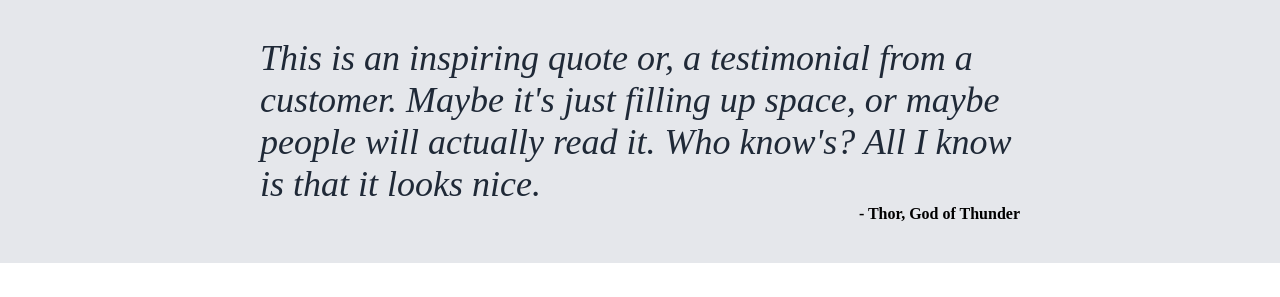
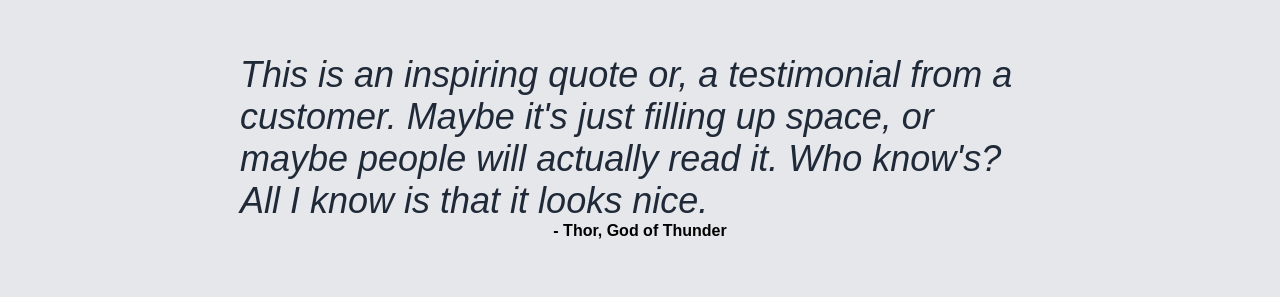
Before and after one commit to Serpej/Landing-page, a plain HTML site: page index.html in a window 1280 px wide. Shown: the part 603-900 px from the top of the page. Before the commit the page ends 866 px from the top, so only its background shows below. Drawn offline with Linux system fonts and the light colour scheme.

Commit message:
Edit the way the text appears in GRAY SECTION.
by using max-width + align-self:center on child
and flex-grow:1 + height on parent, instead of
using padding on the sides of the parent, which
makes for a more stale container while zooming.

```diff
--- a/styles.css
+++ b/styles.css
@@ -2,6 +2,10 @@
 * {
     margin:0;
     padding:0;
+}
+
+body {
+    font-family: Arial, Helvetica, sans-serif, serif;
 }
 
 /* HEADER AND TOP SECTION */
@@ -107,9 +111,10 @@ ul {
 .gray-container {
     background-color: #E5E7EB;
     display: flex;
+    height: 300px;
+    flex-grow:1;
     flex-direction:column;
-    align-items: center;
-    padding:40px 260px 40px;
+    justify-content: center;
 }
 
 .quote {
@@ -117,9 +122,12 @@ ul {
     color: #1F2937;
     font-style:italic;
     font-weight:200;
+    align-self: center;
+    max-width:800px;
 }
 
 .author {
-    align-self: flex-end;
-    font-weight:bold
+    align-self: center;
+    font-weight:bold;
+    max-width: 800px;
 }
```
